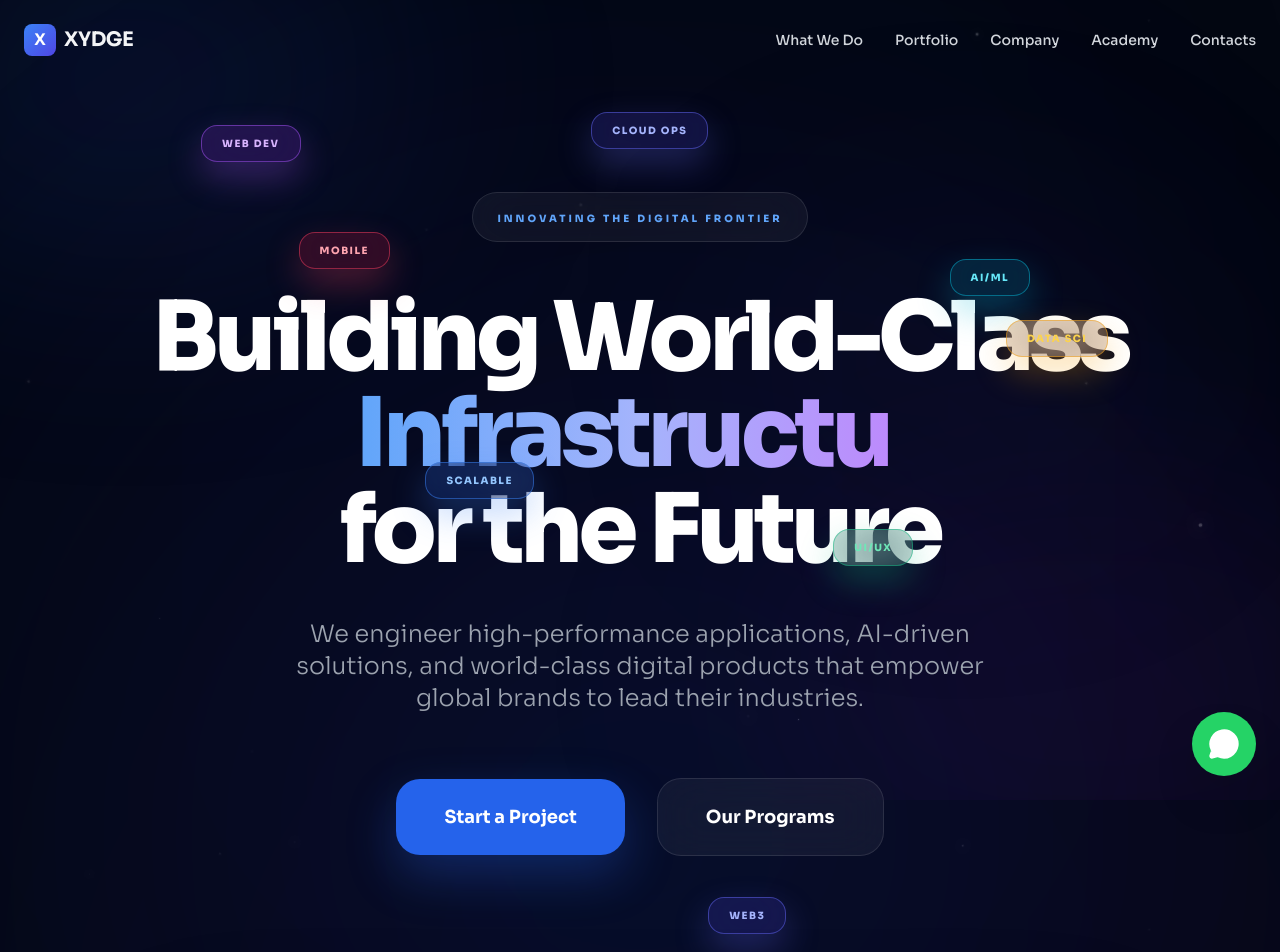
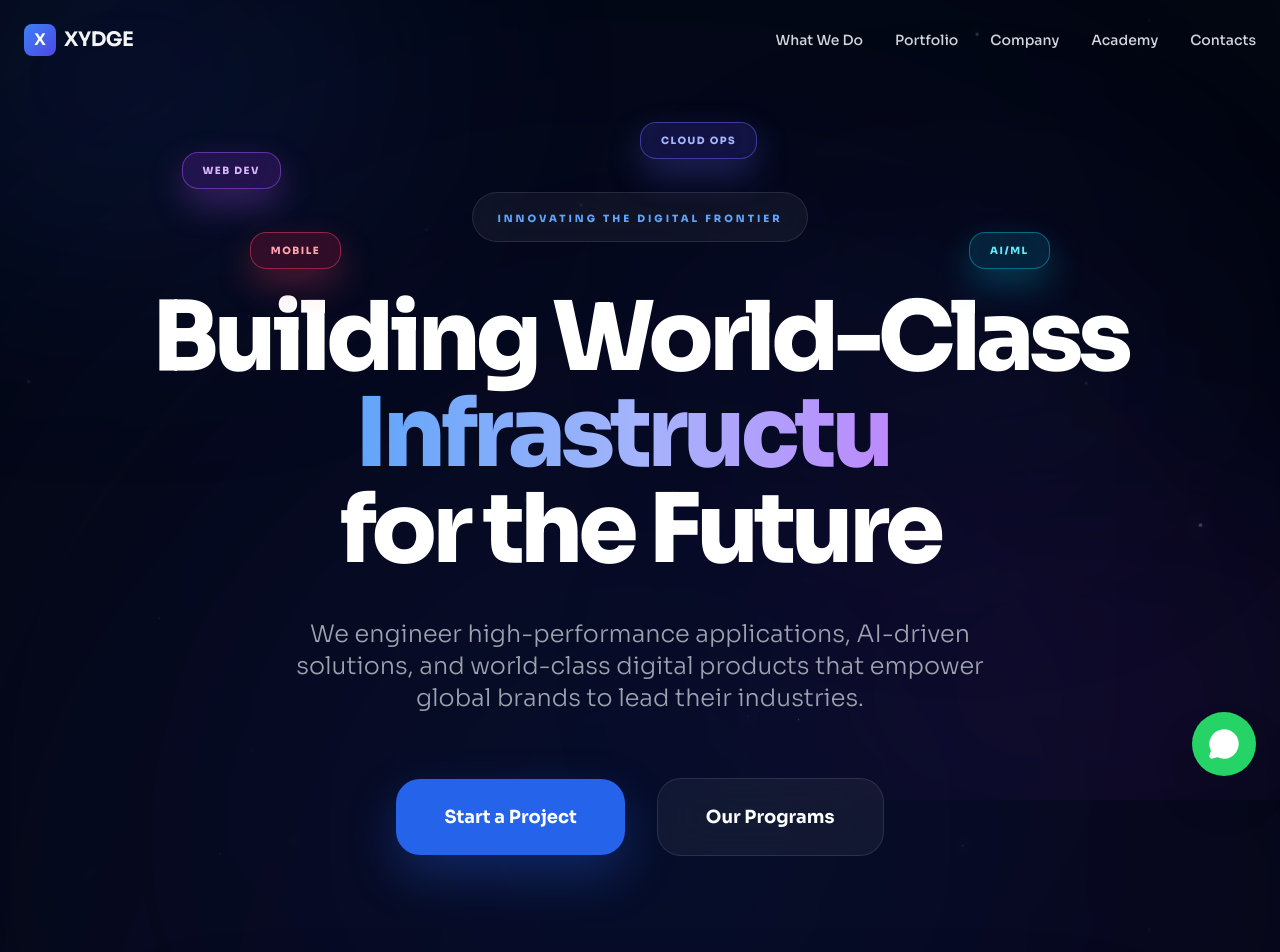
Before and after one commit to edememediong1/Xydge, a React (Vite) app: page / in a window 1280 px wide. Shown: the top 952 px of the page. Built offline with nearby package versions, Linux system fonts and the light colour scheme.

Commit message:
added changes to floating popup

```diff
--- a/components/Hero.tsx
+++ b/components/Hero.tsx
@@ -17,7 +17,7 @@ const SolarSystemBackground = () => {
   const planets = [
     { radius: '300px', duration: '40s', color: 'bg-blue-500/10', blur: 'blur-[60px]', size: 'w-32 h-32' },
     { radius: '500px', duration: '65s', color: 'bg-indigo-500/5', blur: 'blur-[80px]', size: 'w-48 h-48' },
-    { radius: '750px', duration: '90s', color: 'bg-purple-500/5', blur: 'blur-[100px]', size: 'w-64 h-64' },
+    { radius: '750px', duration: '90s', color: 'bg-purple-500/5', blur: 'blur-[70px]', size: 'w-64 h-64' },
     { radius: '200px', duration: '30s', color: 'bg-cyan-500/10', blur: 'blur-[40px]', size: 'w-24 h-24' },
   ];
 
@@ -207,19 +207,11 @@ const Hero: React.FC<HeroProps> = ({ onNavigateAcademy }) => {
         </div>
 
         {/* Massive Collection of Floating Chips */}
-        <FloatingChip text="Web Dev" color="purple" className="top-[-5%] left-[5%]" animationClass="animate-float" />
-        <FloatingChip text="Mobile" color="rose" className="top-10 left-[15%]" animationClass="animate-float-delayed" />
-        <FloatingChip text="AI/ML" color="cyan" className="top-[5%] right-[10%]" animationClass="animate-float-slow" />
-        <FloatingChip text="Data Sci" color="amber" className="top-32 right-[2%]" animationClass="animate-float" />
-        <FloatingChip text="Cloud Ops" color="indigo" className="top-[-80px] left-[45%]" animationClass="animate-float-slow" />
-        <FloatingChip text="UI/UX" color="emerald" className="top-[25%] right-[22%]" animationClass="animate-float-delayed" />
-        <FloatingChip text="Scalable" color="blue" className="top-[20%] left-[28%]" animationClass="animate-float-slow" />
+        <FloatingChip text="Web Dev" color="purple" className="top-[-3%] left-[3%]" animationClass="animate-float" />
+        <FloatingChip text="Mobile" color="rose" className="top-10 left-[10%]" animationClass="animate-float-delayed" />
+        <FloatingChip text="AI/ML" color="cyan" className="top-[3%] right-[8%]" animationClass="animate-float-slow" />
+        <FloatingChip text="Cloud Ops" color="indigo" className="top-[-70px] left-[50%]" animationClass="animate-float-slow" />
 
-        <FloatingChip text="Cyber" color="rose" className="bottom-[35%] left-[5%]" animationClass="animate-float-delayed" />
-        <FloatingChip text="Fintech" color="blue" className="bottom-[25%] left-[20%]" animationClass="animate-float" />
-        <FloatingChip text="Fullstack" color="emerald" className="bottom-[30%] right-[10%]" animationClass="animate-float-slow" />
-        <FloatingChip text="SaaS" color="purple" className="bottom-[15%] right-[25%]" animationClass="animate-float-delayed" />
-        <FloatingChip text="Web3" color="indigo" className="bottom-[45%] right-[35%]" animationClass="animate-float" />
 
         {/* Video Preview Frame */}
         <div
```
